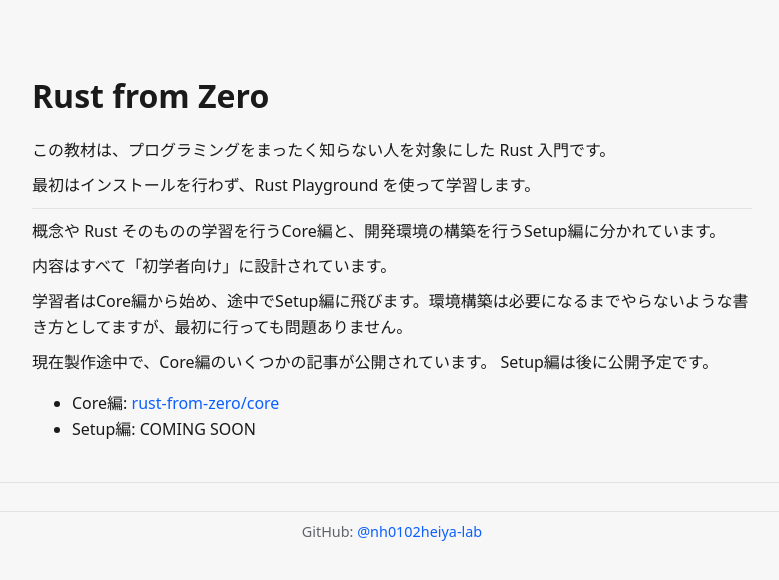
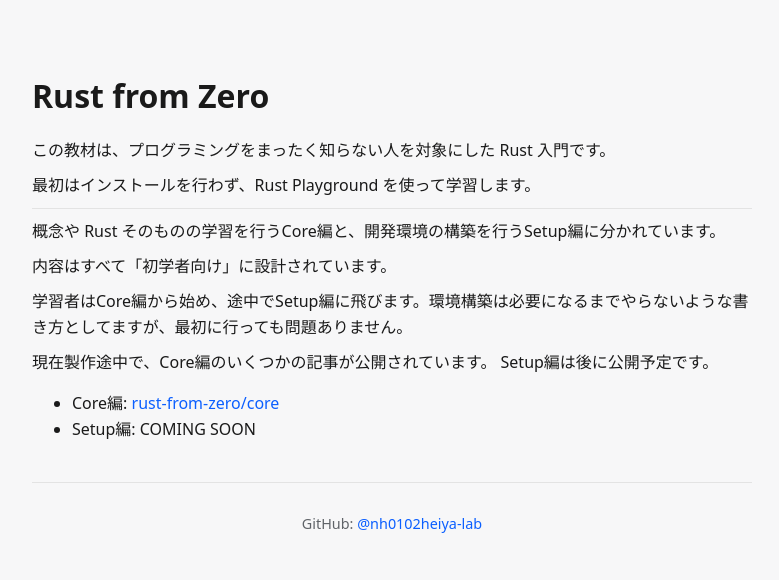
Before and after one commit to nh0102heiya-lab/programming-lessons, a Jekyll site: the page built from _rust-from-zero/index.md, in a window 1280 px wide. Shown: the top 580 px of the page, without its empty margins (248-1027 px from the left). Built offline with Jekyll 4.4.1, drawn with Linux system fonts in a browser that asks for light colours.

Commit message:
Update footer style

```diff
--- a/_layouts/index.html
+++ b/_layouts/index.html
@@ -18,7 +18,6 @@
   </main>
 
   <footer>
-    <hr>
     <p>
       GitHub:
       <a href="https://github.com/nh0102heiya-lab" target="_blank" rel="noopener">
--- a/assets/css/style.css
+++ b/assets/css/style.css
@@ -118,7 +118,8 @@
 }
 
 footer {
-  margin-top: 40px;
+  max-width: 720px;
+  margin: 40px auto 40px;
   padding: 20px 0;
   border-top: 1px solid var(--border);
   text-align: center;
```
